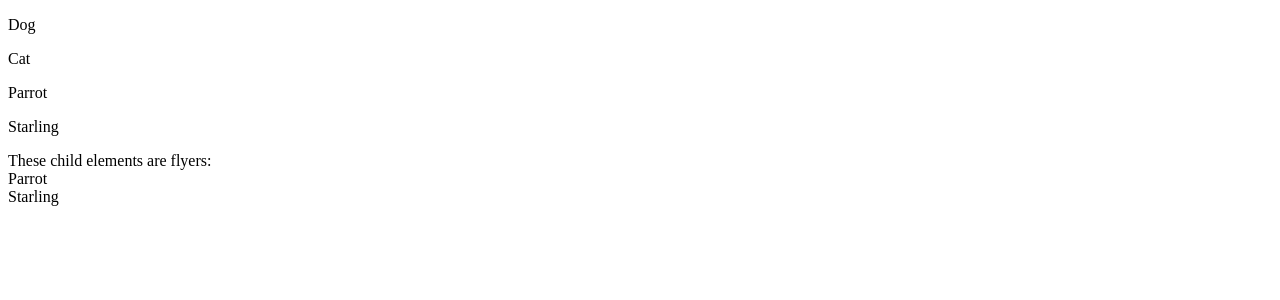
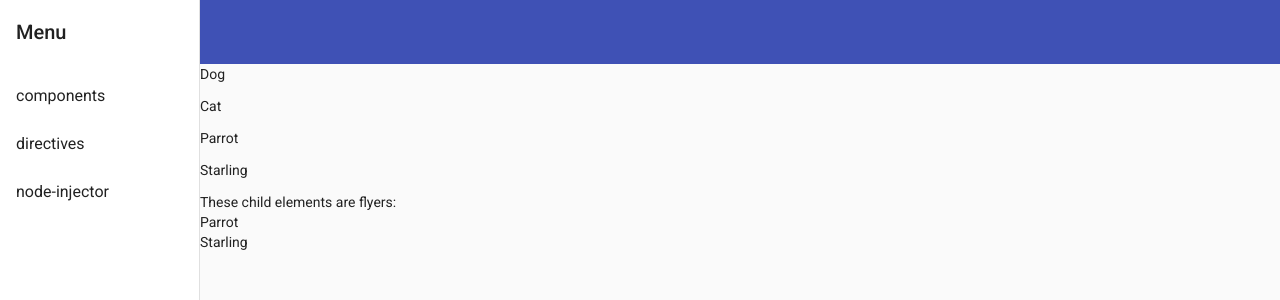
Before and after one commit to aGoncharuks/ng-workspace, an Angular app: page /node-injector/content-children-by-provider in a window 1280 px wide. Shown: the top 300 px of the page. Built offline with nearby package versions, Linux system fonts and the light colour scheme.

Commit message:
feat(ng-techniques): add simple top-level navigation

```diff
--- a/angular.json
+++ b/angular.json
@@ -60,6 +60,7 @@
               "projects/ng-techniques/src/assets"
             ],
             "styles": [
+              "./node_modules/@angular/material/prebuilt-themes/indigo-pink.css",
               "projects/ng-techniques/src/styles.scss"
             ],
             "scripts": []
--- a/package.json
+++ b/package.json
@@ -10,10 +10,12 @@
   "private": true,
   "dependencies": {
     "@angular/animations": "^15.0.0-next.1",
+    "@angular/cdk": "^14.2.2",
     "@angular/common": "^15.0.0-next.1",
     "@angular/compiler": "^15.0.0-next.1",
     "@angular/core": "^15.0.0-next.1",
     "@angular/forms": "^15.0.0-next.1",
+    "@angular/material": "^14.2.2",
     "@angular/platform-browser": "^15.0.0-next.1",
     "@angular/platform-browser-dynamic": "^15.0.0-next.1",
     "@angular/router": "^15.0.0-next.1",
--- a/projects/ng-techniques/src/app/components/components.routes.ts
+++ b/projects/ng-techniques/src/app/components/components.routes.ts
@@ -1,6 +1,11 @@
 import { Routes } from '@angular/router';
 
 export const COMPONENTS_ROUTES: Routes = [
+	{
+		path: '',
+		redirectTo: 'dynamic',
+		pathMatch: 'full'
+	},
 	{
 		path: 'dynamic',
 		loadComponent: () => import('./dynamic/dynamic.component').then(m => m.DynamicComponent)
--- a/projects/ng-techniques/src/app/directives/directives.routes.ts
+++ b/projects/ng-techniques/src/app/directives/directives.routes.ts
@@ -1,6 +1,11 @@
 import { Routes } from '@angular/router';
 
 export const DIRECTIVES_ROUTES: Routes = [
+	{
+		path: '',
+		redirectTo: 'export-as',
+		pathMatch: 'full'
+	},
 	{
 		path: 'export-as',
 		loadComponent: () => import('./export-as/export-as-directive.component').then(m => m.ExportAsDirectiveComponent)
--- /dev/null
+++ b/projects/ng-techniques/src/app/examples/examples.component.scss
@@ -0,0 +1,17 @@
+.sidenav-container {
+  height: 100%;
+}
+
+.sidenav {
+  width: 200px;
+}
+
+.sidenav .mat-toolbar {
+  background: inherit;
+}
+
+.mat-toolbar.mat-primary {
+  position: sticky;
+  top: 0;
+  z-index: 1;
+}
--- /dev/null
+++ b/projects/ng-techniques/src/app/examples/examples.component.ts
@@ -0,0 +1,61 @@
+import { BreakpointObserver, Breakpoints } from '@angular/cdk/layout';
+import { CommonModule } from '@angular/common';
+import { Component, inject } from '@angular/core';
+import { MatButtonModule } from '@angular/material/button';
+import { MatIconModule } from '@angular/material/icon';
+import { MatListModule } from '@angular/material/list';
+import { MatSidenavModule } from '@angular/material/sidenav';
+import { MatToolbarModule } from '@angular/material/toolbar';
+import { Router, RouterOutlet } from '@angular/router';
+import { Observable } from 'rxjs';
+import { map, shareReplay } from 'rxjs/operators';
+
+@Component({
+  selector: 'app-root',
+	standalone: true,
+	imports: [MatSidenavModule, MatToolbarModule, MatListModule, MatButtonModule, MatIconModule, CommonModule, RouterOutlet],
+  template: `
+    <mat-sidenav-container class="sidenav-container">
+      <mat-sidenav #drawer class="sidenav" fixedInViewport
+          [attr.role]="(isHandset$ | async) ? 'dialog' : 'navigation'"
+          [mode]="(isHandset$ | async) ? 'over' : 'side'"
+          [opened]="(isHandset$ | async) === false">
+        <mat-toolbar>Menu</mat-toolbar>
+        <mat-nav-list>
+          <a *ngFor="let route of routes" mat-list-item href="{{route.path}}">{{route.name}}</a>
+        </mat-nav-list>
+      </mat-sidenav>
+      <mat-sidenav-content>
+        <mat-toolbar color="primary">
+          <button
+            type="button"
+            aria-label="Toggle sidenav"
+            mat-icon-button
+            (click)="drawer.toggle()"
+            *ngIf="isHandset$ | async">
+            <mat-icon aria-label="Side nav toggle icon">menu</mat-icon>
+          </button>
+        </mat-toolbar>
+        <router-outlet></router-outlet>
+      </mat-sidenav-content>
+    </mat-sidenav-container>
+  `,
+	styleUrls: ['examples.component.scss']
+})
+export class ExamplesComponent {
+	private router = inject(Router);
+	private breakpointObserver = inject(BreakpointObserver);
+
+  isHandset$: Observable<boolean> = this.breakpointObserver.observe(Breakpoints.Handset)
+    .pipe(
+      map(result => result.matches),
+      shareReplay()
+    );
+
+	get routes() {
+		return this.router.config.map((({ path }) => ({
+			path,
+			name: path
+		})));
+	}
+}
--- a/projects/ng-techniques/src/app/node-injector/node-injector.routes.ts
+++ b/projects/ng-techniques/src/app/node-injector/node-injector.routes.ts
@@ -1,4 +1,11 @@
+import { Route } from '@angular/router';
+
 export const NODE_INJECTOR_ROUTES = [
+	{
+		path: '',
+		pathMatch: 'full',
+		redirectTo: 'content-children-by-provider'
+	} as Route,
 	{
 		path: 'content-children-by-provider',
 		loadComponent: () => import('./content-children-by-provider/content-children-by-provider.component').then(m => m.ContentChildrenByProviderComponent)
--- a/projects/ng-techniques/src/index.html
+++ b/projects/ng-techniques/src/index.html
@@ -6,8 +6,11 @@
   <base href="/">
   <meta name="viewport" content="width=device-width, initial-scale=1">
   <link rel="icon" type="image/x-icon" href="favicon.ico">
+  <link rel="preconnect" href="https://fonts.gstatic.com">
+  <link href="https://fonts.googleapis.com/css2?family=Roboto:wght@300;400;500&display=swap" rel="stylesheet">
+  <link href="https://fonts.googleapis.com/icon?family=Material+Icons" rel="stylesheet">
 </head>
-<body>
+<body class="mat-typography">
   <app-root></app-root>
 </body>
 </html>
--- a/projects/ng-techniques/src/main.ts
+++ b/projects/ng-techniques/src/main.ts
@@ -1,7 +1,8 @@
 import { enableProdMode, importProvidersFrom } from '@angular/core';
 import { bootstrapApplication } from '@angular/platform-browser';
+import { BrowserAnimationsModule } from '@angular/platform-browser/animations';
 import { RouterModule } from '@angular/router';
-import { AppComponent } from './app/app.component';
+import { ExamplesComponent } from './app/examples/examples.component';
 
 import { environment } from './environments/environment';
 
@@ -9,9 +10,11 @@ if (environment.production) {
   enableProdMode();
 }
 
-bootstrapApplication(AppComponent, {
+bootstrapApplication(ExamplesComponent, {
 	providers: [
-		importProvidersFrom(RouterModule.forRoot([
+		importProvidersFrom(
+			BrowserAnimationsModule,
+			RouterModule.forRoot([
 				{
 					path: 'components',
 					loadChildren: () => import('./app/components/components.routes').then(m => m.COMPONENTS_ROUTES)
@@ -24,6 +27,7 @@ bootstrapApplication(AppComponent, {
 					path: 'node-injector',
 					loadChildren: () => import('./app/node-injector/node-injector.routes').then(m => m.NODE_INJECTOR_ROUTES)
 				},
-		]))
+			])
+		)
 	]
 }).catch(err => console.error(err));
--- a/projects/ng-techniques/src/styles.scss
+++ b/projects/ng-techniques/src/styles.scss
@@ -1 +1,4 @@
 /* You can add global styles to this file, and also import other style files */
+
+html, body { height: 100%; }
+body { margin: 0; font-family: Roboto, "Helvetica Neue", sans-serif; }
```
Also changed, not shown: 1 other file (tests, documents, lock files or other folders). Lines whose indentation alone changed are shown as unchanged.
